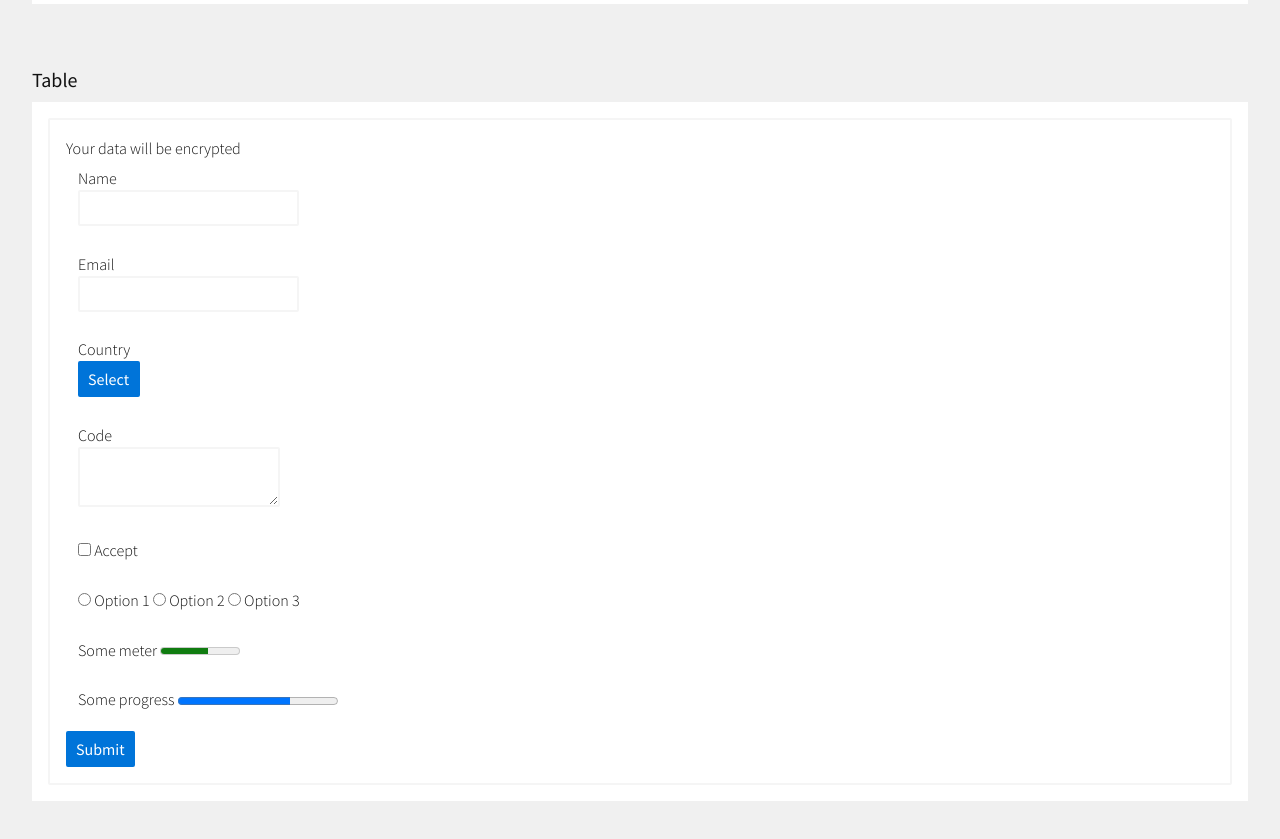
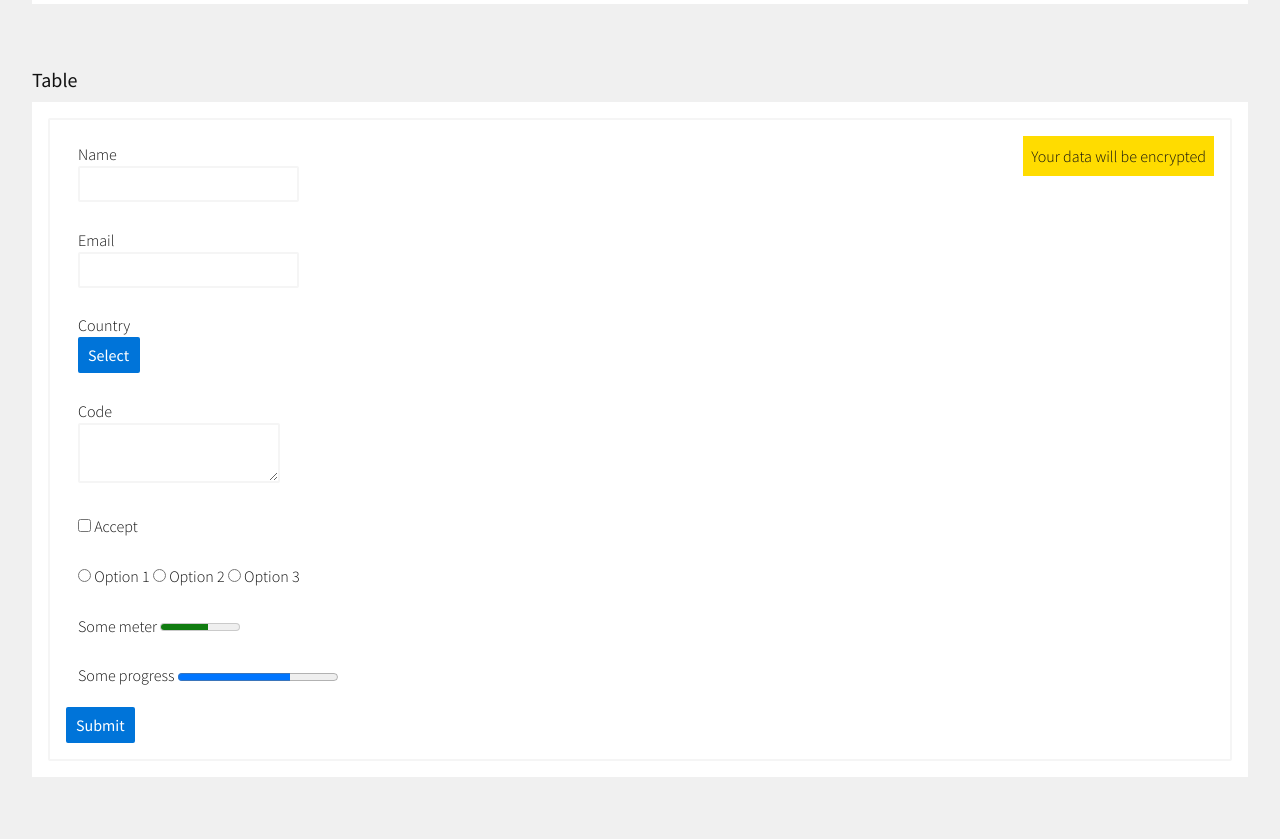
Before and after one commit to lemmycaution/dem, a website: page demo/index.html in a window 1280 px wide. Shown: the part 6660-7499 px from the top of the page. Drawn offline with Linux system fonts and the light colour scheme.

Commit message:
add legend styles

```diff
--- a/css/dem.css
+++ b/css/dem.css
@@ -464,6 +464,11 @@ input:focus{
 }
 input[type=checkbox]{ -webkit-appearance:checkbox; }
 input[type=radio]{ -webkit-appearance:radio; }
+legend{
+  float:right;
+  padding:.5rem;
+  background:#FFDC00;
+}
 progress{ vertical-align:middle }
 select{
   font-family:inherit;
--- a/src/_form.css
+++ b/src/_form.css
@@ -40,7 +40,11 @@ input:focus {
 input[type=checkbox]{ -webkit-appearance: checkbox; }
 input[type=radio] { -webkit-appearance: radio; }
 /*label {}*/
-/*legend {}*/
+legend {
+  float: right;
+  padding: var(--space-1);
+  background: var(--yellow);
+}
 /*meter {}*/
 /*optgroup {}*/
 /*option {}*/
```
